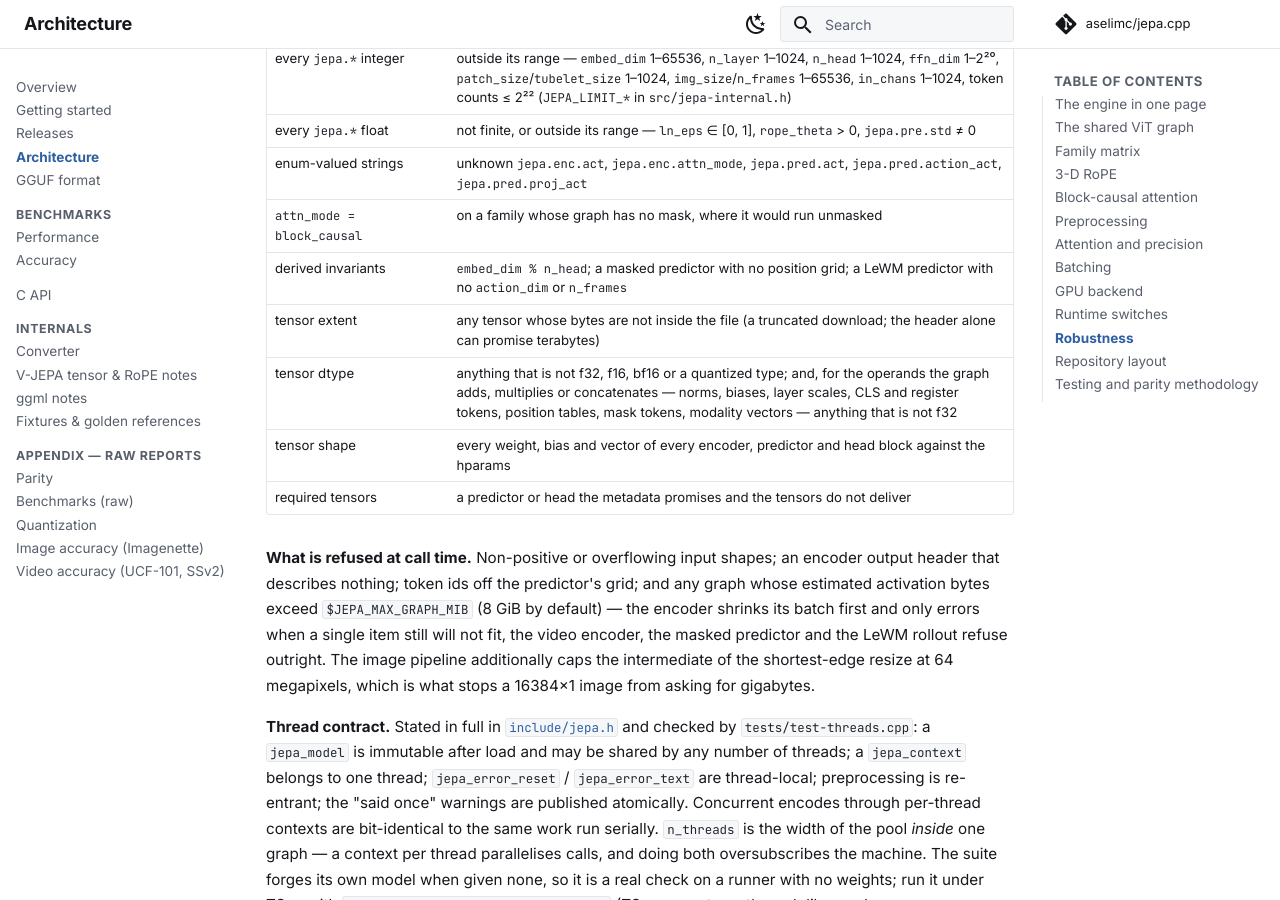
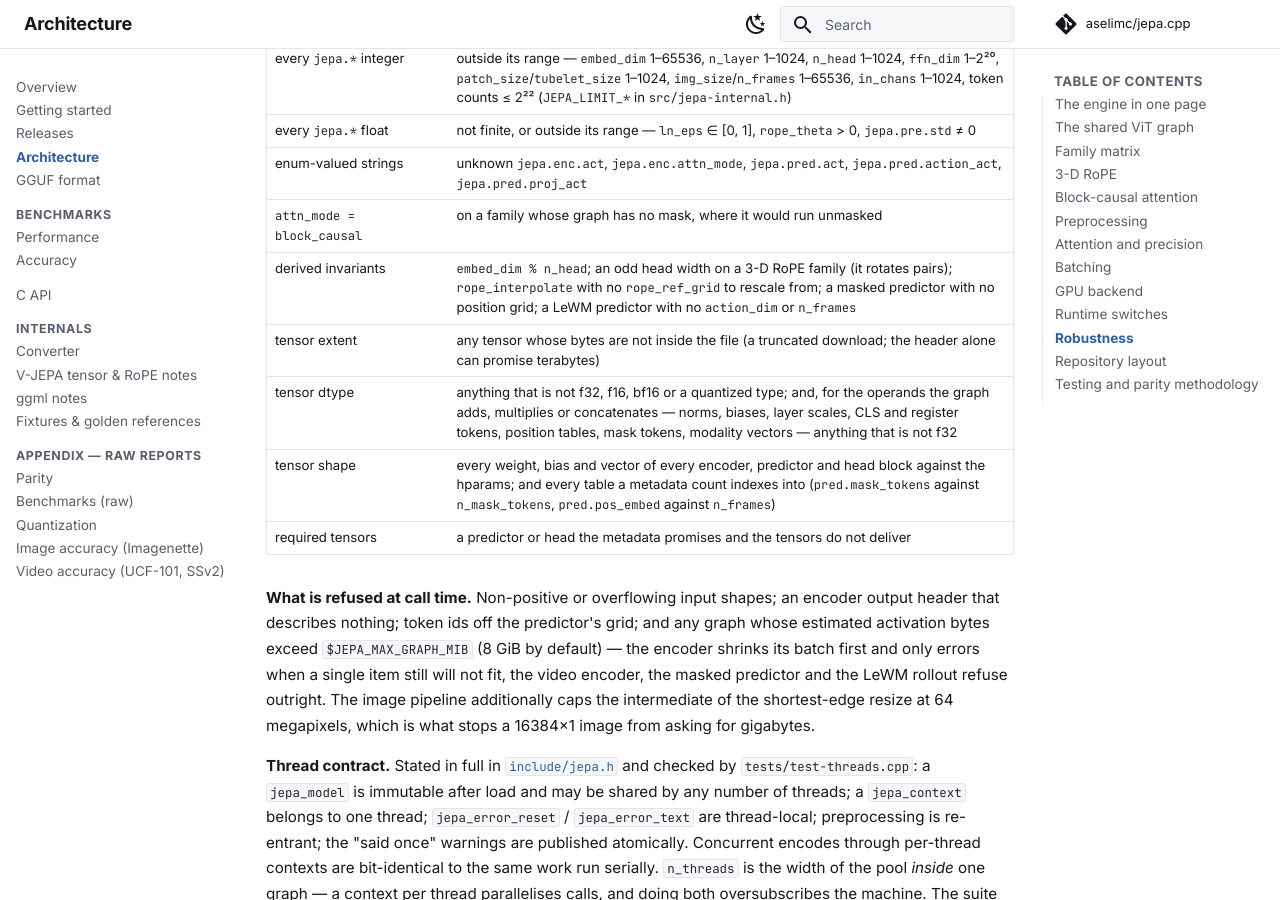
Before and after one commit to aselimc/jepa.cpp, an MkDocs documentation site: the page built from docs/architecture.md, in a window 1280 px wide and 900 px high, scrolled down 8776 px. Built offline with MkDocs 1.6.1 and Material for MkDocs 9.7.7, drawn with Linux system fonts in a browser that asks for light colours; comment, search, counter and statistics services are not loaded.

Commit message:
docs/architecture: fold the later loader checks into the robustness table

```diff
--- a/docs/architecture.md
+++ b/docs/architecture.md
@@ -333,10 +333,10 @@ required-tensor checks run once the tensors are resident and before any graph is
 | every `jepa.*` float | not finite, or outside its range — `ln_eps` ∈ [0, 1], `rope_theta` > 0, `jepa.pre.std` ≠ 0 |
 | enum-valued strings | unknown `jepa.enc.act`, `jepa.enc.attn_mode`, `jepa.pred.act`, `jepa.pred.action_act`, `jepa.pred.proj_act` |
 | `attn_mode = block_causal` | on a family whose graph has no mask, where it would run unmasked |
-| derived invariants | `embed_dim % n_head`; a masked predictor with no position grid; a LeWM predictor with no `action_dim` or `n_frames` |
+| derived invariants | `embed_dim % n_head`; an odd head width on a 3-D RoPE family (it rotates pairs); `rope_interpolate` with no `rope_ref_grid` to rescale from; a masked predictor with no position grid; a LeWM predictor with no `action_dim` or `n_frames` |
 | tensor extent | any tensor whose bytes are not inside the file (a truncated download; the header alone can promise terabytes) |
 | tensor dtype | anything that is not f32, f16, bf16 or a quantized type; and, for the operands the graph adds, multiplies or concatenates — norms, biases, layer scales, CLS and register tokens, position tables, mask tokens, modality vectors — anything that is not f32 |
-| tensor shape | every weight, bias and vector of every encoder, predictor and head block against the hparams |
+| tensor shape | every weight, bias and vector of every encoder, predictor and head block against the hparams; and every table a metadata count indexes into (`pred.mask_tokens` against `n_mask_tokens`, `pred.pos_embed` against `n_frames`) |
 | required tensors | a predictor or head the metadata promises and the tensors do not deliver |
 
 **What is refused at call time.** Non-positive or overflowing input shapes; an encoder output header
```
